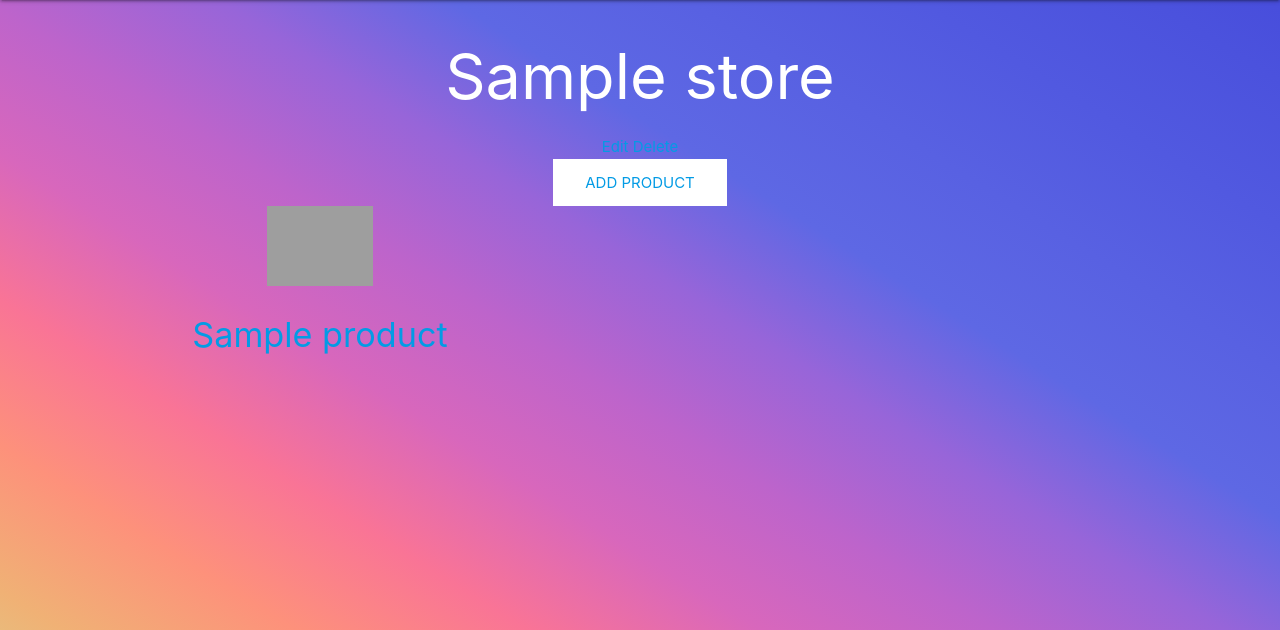
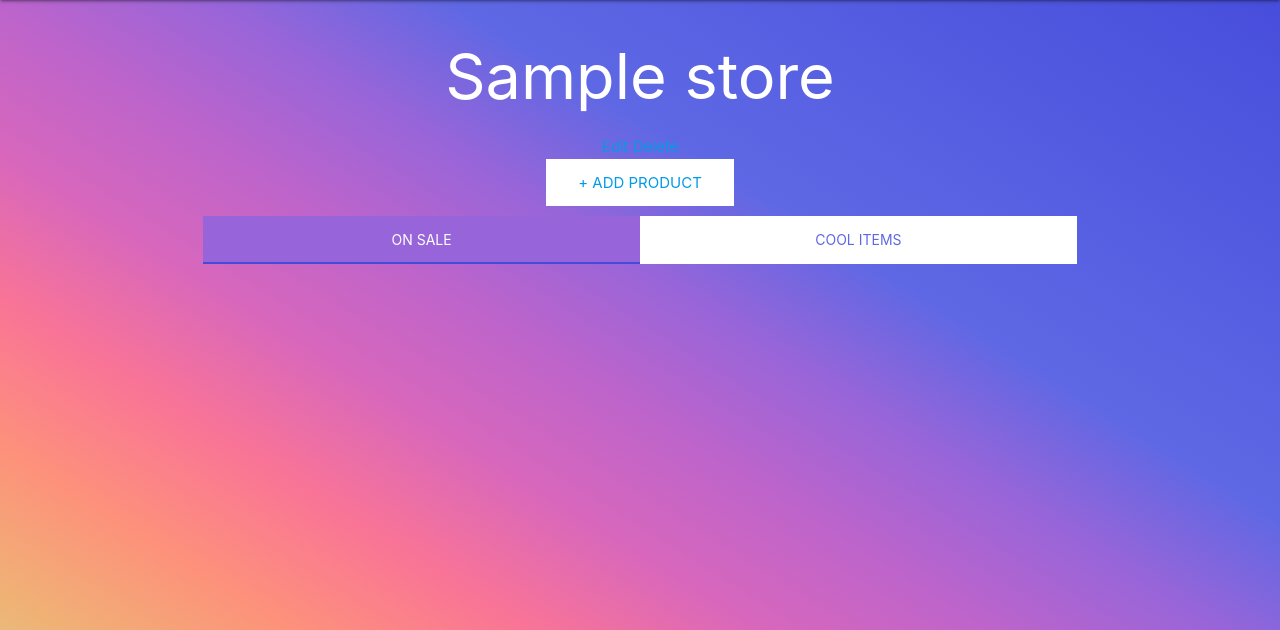
Before and after one commit to victordevera24/project-3, a Django app: page /stores/1/ in a window 1280 px wide. Shown: the part 64-694 px from the top of the page. Run offline with Django 4.2, Linux system fonts and the light colour scheme; a user stored in the database is signed in; tables that the repository leaves empty hold one stand-in row (values such as "Sample post"); grey boxes are pictures that could not be loaded.

Commit message:
materialize tab code now operational on store detail page

```diff
--- a/shopping_project/main_app/static/css/style.css
+++ b/shopping_project/main_app/static/css/style.css
@@ -8,6 +8,7 @@ footer {
   flex-wrap: wrap;
   justify-content: space-between;
   gap: 20px;
+  margin-top: 20px;
   margin-bottom: 10px;
 }
 
@@ -40,20 +41,21 @@ footer.page-footer {
   text-align: right;
 }
 
-nav{
+nav {
   background-color: #87329f;
 }
 
-.page-footer{
+.page-footer {
   background-color: #87329f;
 }
 
-.storename{
+.storename {
   text-align: center;
 }
 
-.button{
-  background-color: white; /* Green */
+.button {
+  background-color: white;
+  /* Green */
   border: none;
   color: red;
   padding: 15px 32px;
@@ -63,28 +65,53 @@ nav{
   font-size: 15px;
 }
 
-.productdetails-image{
+.productdetails-image {
   padding: 50px;
 }
 
-.productdetails1{
-  color:white;
-  font-display: right ;
+.productdetails1 {
+  color: white;
+  font-display: right;
   margin-right: 0 auto;
 }
 
-.productflex{
-  display:flex;
+.productflex {
+  display: flex;
   flex-wrap: column;
   justify-content: space-evenly;
 }
 
-.postpic-productdetail{
+.postpic-productdetail {
   object-fit: contain;
   width: 20vw;
   /* height: 50vh; */
 }
 
-.product-align{
-  text-align:right;
+.product-align {
+  text-align: right;
 }
+
+.row .col.s12 {
+  margin-top: 10px;
+  margin-bottom: 10px;
+}
+
+.tabs .tab a {
+  color: #5e68e4;
+}
+
+.tabs .indicator {
+  background-color: #454adb;
+}
+
+.tabs .tab a:focus,
+.tabs .tab a:focus.active {
+  background-color: #9765d9;
+  color: white;
+}
+
+.tabs .tab a:hover,
+.tabs .tab a.active {
+  background-color: #9765d9;
+  color: white;
+}
--- a/shopping_project/main_app/templates/base.html
+++ b/shopping_project/main_app/templates/base.html
@@ -7,6 +7,8 @@
     <meta http-equiv="X-UA-Compatible" content="IE=edge">
     <meta name="viewport" content="width=device-width, initial-scale=1.0">
     <title>SONA</title>
+    <script src="https://code.jquery.com/jquery-3.6.0.min.js"
+        integrity="sha256-/xUj+3OJU5yExlq6GSYGSHk7tPXikynS7ogEvDej/m4=" crossorigin="anonymous"></script>
     <link rel="stylesheet" href="https://cdnjs.cloudflare.com/ajax/libs/materialize/1.0.0/css/materialize.min.css">
     <link rel="stylesheet" type="text/css" href="{% static 'css/style.css' %}">
     <script src="https://cdnjs.cloudflare.com/ajax/libs/materialize/1.0.0/js/materialize.min.js"></script>
@@ -41,6 +43,13 @@
         <div class="right">All Rights Reserved, &copy; 2022 Vicoshalatha &nbsp;</div>
     </footer>
 </body>
+
+<script>
+    $(document).ready(function () {
+        $('.tabs').tabs();
+    });
+</script>
+
 <script>
     const dateEl = document.getElementById('id_sale_end');
     M.Datepicker.init(dateEl, {
--- a/shopping_project/main_app/templates/stores/detail.html
+++ b/shopping_project/main_app/templates/stores/detail.html
@@ -10,8 +10,17 @@
 </div>
 
 
-<button class="button"><a href="{% url 'new_product' store.id %}">ADD PRODUCT</a></button>
+<button class="button" id="addbutton"><a href="{% url 'new_product' store.id %}">+ ADD PRODUCT</a></button>
 
+<div class="row">
+    <div class="col s12 tabs-top">
+        <ul class="tabs tabs-fixed-width">
+            <li class="tab col s3 active"><a href="#sales">On Sale</a></li>
+            <li class="tab col s3"><a href="#coolitems">Cool Items</a></li>
+        </ul>
+    </div>
+    <div id="sales" class="col s12"></div>
+    <div id="coolitems" class="col s12">
         <div class="feedwrapper">
             {% for product in products %}
             <div class="postwrapper">
@@ -22,6 +31,10 @@
             </div>
             {% endfor %}
         </div>
+    </div>
+</div>
+
+
 
 
 {% endblock %}
--- a/shopping_project/main_app/urls.py
+++ b/shopping_project/main_app/urls.py
@@ -24,4 +24,5 @@ urlpatterns = [
      path('review/<int:pk>/delete/', views.ReviewDelete.as_view(), name='review_delete'),
      path('wishlists/', views.wishlists_index, name="wishlists_index"),
      path('wishlists/<int:wishlist_id>/', views.wishlists_detail, name="wishlists_detail"),
+     path('stores/test/', views.test, name="test"),
 ]
--- a/shopping_project/main_app/views.py
+++ b/shopping_project/main_app/views.py
@@ -164,3 +164,6 @@ def wishlists_detail(request, wishlist_id):
   wishlist = WishList.objects.get(id=wishlist_id)
   products = wishlist.products.all()
   return render(request, 'wishlists/detail.html', {'wishlist' : wishlist, 'products' : products})
+
+def test(request):
+  return render (request, 'stores/test.html')
```
Lines whose indentation alone changed are shown as unchanged.
